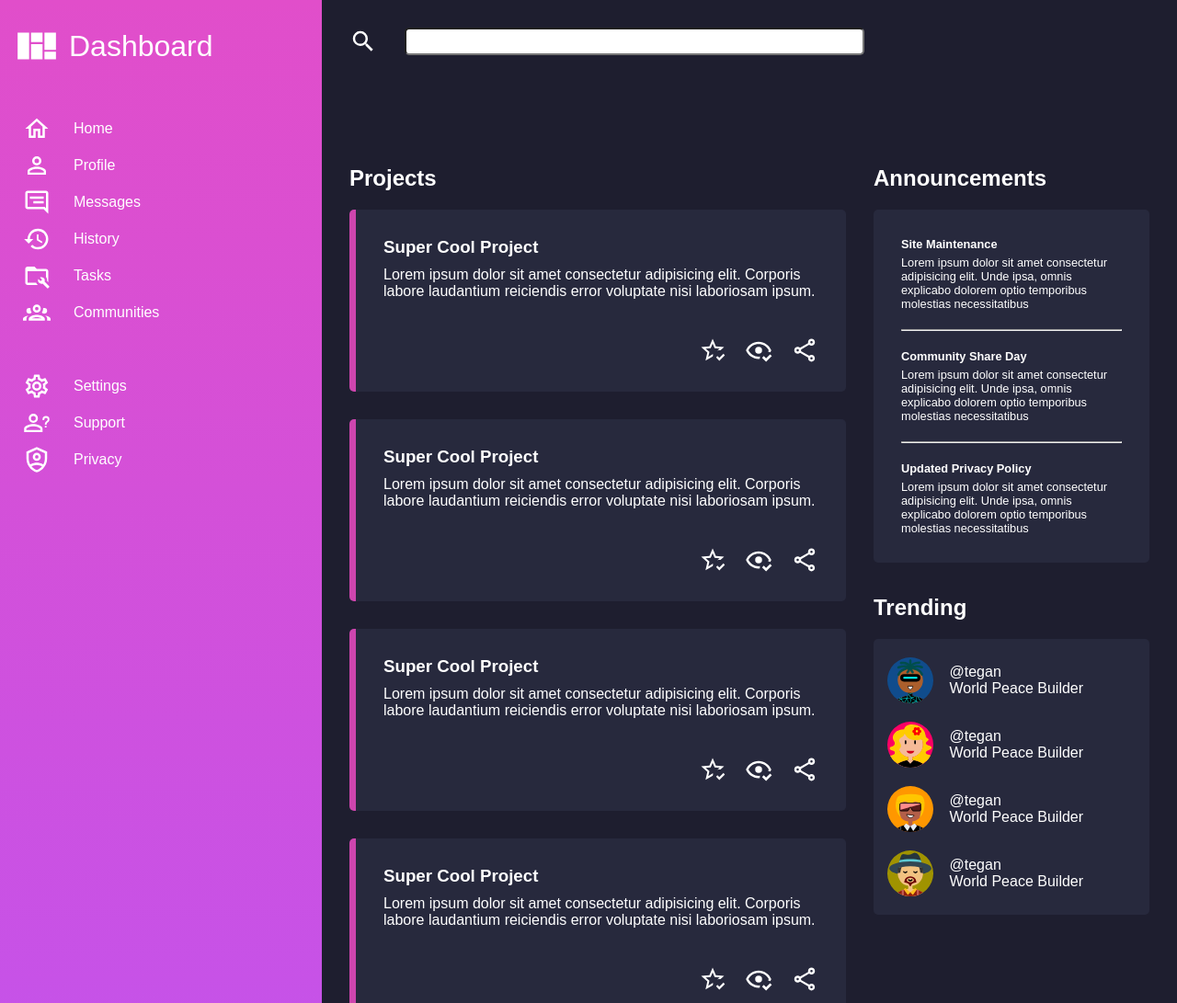
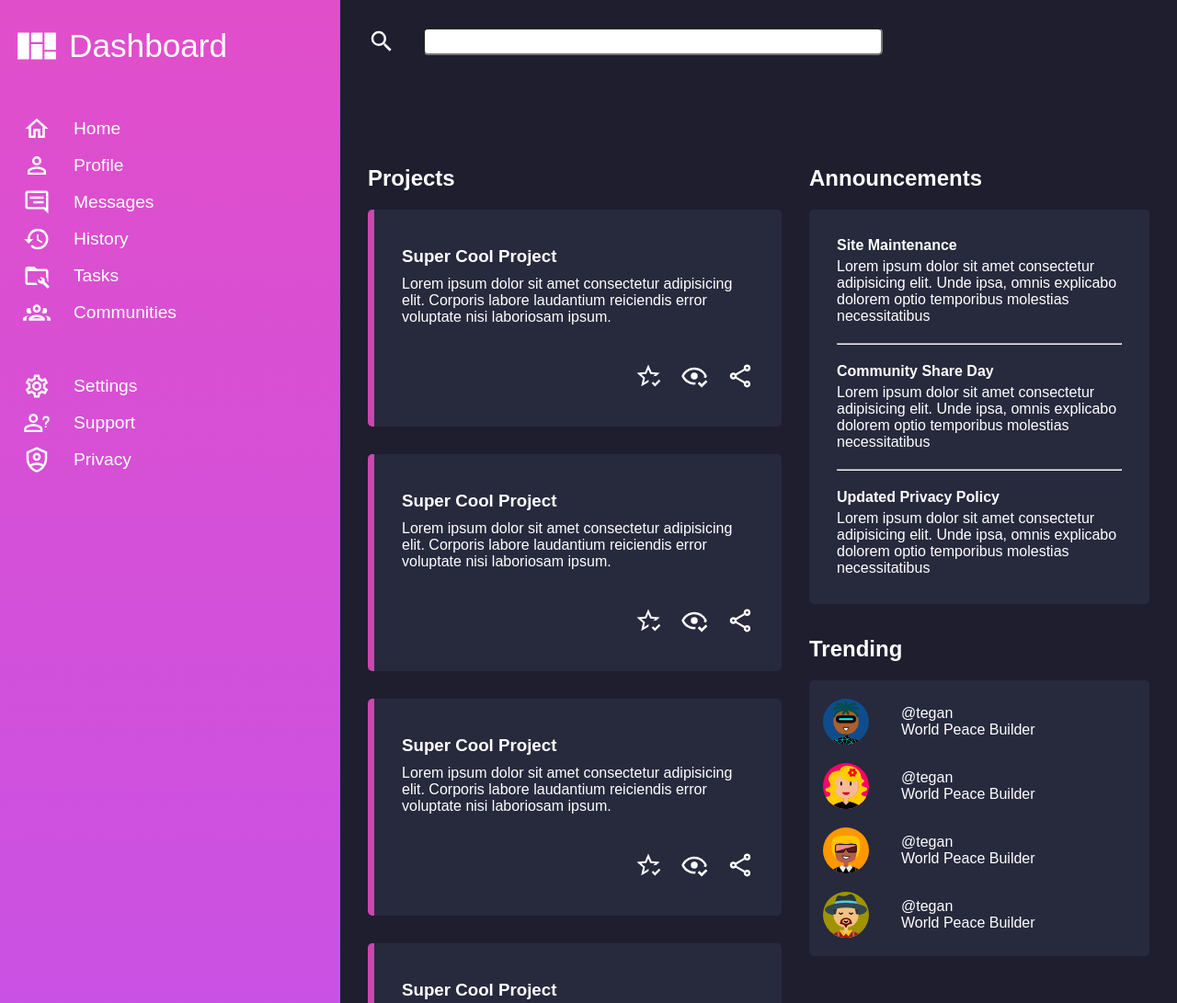
Before and after one commit to R4hul36/odin-admin-dashboard, a plain HTML site: page index.html in a window 1280 px wide. Shown: the top 1091 px of the page at 92% size. Drawn offline with Linux system fonts and the light colour scheme.

Commit message:
changed width of project section

```diff
--- a/styles.css
+++ b/styles.css
@@ -10,12 +10,12 @@
   --background-clr: rgb(30, 30, 47);
   --main-txt-clr: white;
   --card-background-clr: rgba(39, 41, 61, 255);
-  --announcement-font-size: 0.8rem;
+  --announcement-font-size: 1rem;
 }
 
 body {
   display: grid;
-  grid-template-columns: minmax(250px, 350px) 1fr;
+  grid-template-columns: minmax(250px, 370px) 1fr;
   grid-template-rows: 150px 1fr;
   font-family: sans-serif;
   background-color: var(--background-clr);
@@ -32,7 +32,7 @@ header {
 main {
   display: grid;
   grid-area: 2 / 2 / 3 / 3;
-  grid-template-columns: 3fr minmax(250px, 300px);
+  grid-template-columns: 3fr minmax(250px, 370px);
   gap: 30px;
   padding: 30px;
 }
@@ -76,10 +76,11 @@ main {
 
 .links > a {
   width: 30px;
+  font-size: 1.2rem;
 }
 .logo-section span {
   align-self: center;
-  font-size: 2rem;
+  font-size: 2.2rem;
 }
 
 svg {
@@ -114,12 +115,12 @@ svg {
 /* project cards section */
 .cards {
   display: grid;
-  grid-template-columns: repeat(auto-fit, minmax(300px, 1fr));
+  grid-template-columns: repeat(auto-fit, minmax(340px, 1fr));
   gap: 30px;
 }
 
 .card {
-  padding: 30px 30px;
+  padding: 40px 30px;
   background-color: var(--card-background-clr);
   border-left: 7px solid #ce45ae;
   border-radius: 5px;
```
